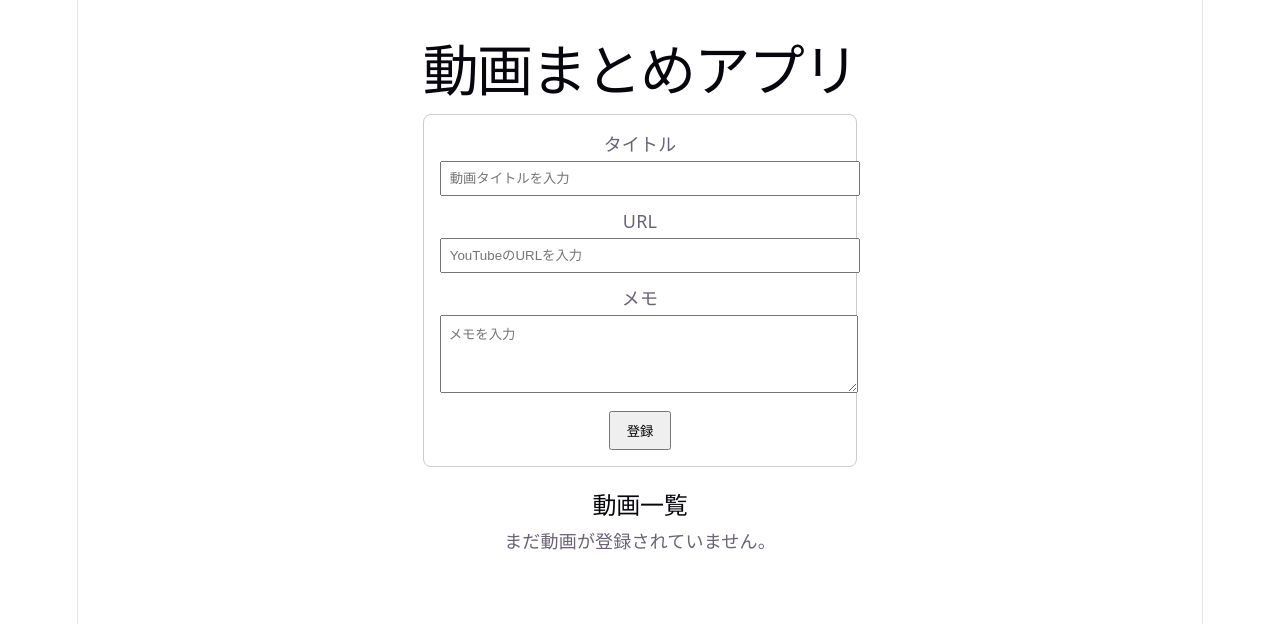
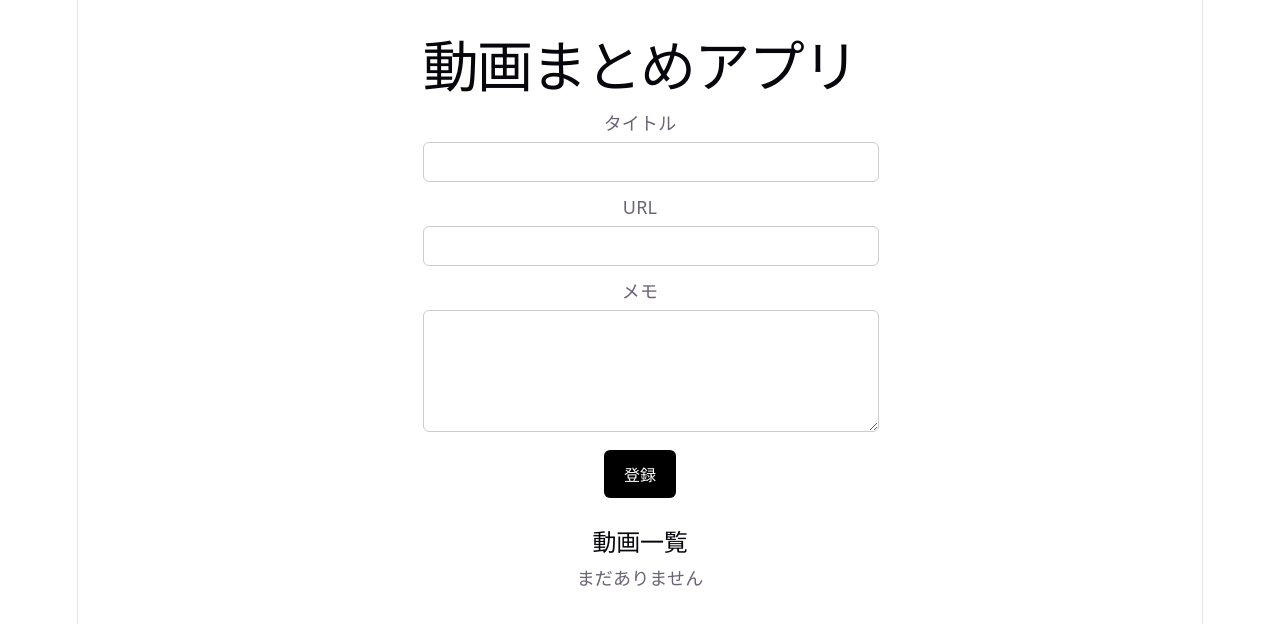
Before and after one commit to ka2ki1/video-stock-frontend, a React (Vite) app: page / in a window 1280 px wide. Shown: the top 624 px of the page. Built offline with nearby package versions, Linux system fonts and the light colour scheme.

Commit message:
refactor: split components into form, list, and item

```diff
--- a/src/App.jsx
+++ b/src/App.jsx
@@ -1,182 +1,31 @@
 import { useState } from "react";
+import VideoForm from "./components/VideoForm";
+import VideoList from "./components/VideoList";
 
 function App() {
-  const [title, setTitle] = useState("");
-  const [url, setUrl] = useState("");
-  const [memo, setMemo] = useState("");
   const [videos, setVideos] = useState([]);
 
-  function extractYouTubeVideoId(url) {
-    if (!url) return "";
-
-    try {
-      const parsedUrl = new URL(url);
-
-      if (
-        parsedUrl.hostname === "www.youtube.com" ||
-        parsedUrl.hostname === "youtube.com"
-      ) {
-        if (parsedUrl.pathname === "/watch") {
-          return parsedUrl.searchParams.get("v") || "";
-        }
-
-        if (parsedUrl.pathname.startsWith("/embed/")) {
-          return parsedUrl.pathname.split("/embed/")[1];
-        }
-
-        if (parsedUrl.pathname.startsWith("/shorts/")) {
-          return parsedUrl.pathname.split("/shorts/")[1];
-        }
-      }
-
-      if (parsedUrl.hostname === "youtu.be") {
-        return parsedUrl.pathname.slice(1);
-      }
-
-      return "";
-    } catch {
-      return "";
-    }
+  function handleAdd(video) {
+    setVideos([...videos, video]);
   }
 
-  function convertToEmbedUrl(url) {
-    const videoId = extractYouTubeVideoId(url);
-
-    if (!videoId) return "";
-
-    return `https://www.youtube.com/embed/${videoId}`;
-  }
-
-  function handleAddVideo() {
-    if (title.trim() === "") return;
-
-    const newVideo = {
-      id: crypto.randomUUID(),
-      title,
-      url,
-      memo,
-    };
-
-    setVideos([...videos, newVideo]);
-
-    setTitle("");
-    setUrl("");
-    setMemo("");
-  }
-
-  function handleDeleteVideo(id) {
-    setVideos(videos.filter((video) => video.id !== id));
+  function handleDelete(id) {
+    setVideos(videos.filter((v) => v.id !== id));
   }
 
   return (
-    <div style={{ maxWidth: "800px", margin: "0 auto", padding: "24px" }}>
-      <h1>動画まとめアプリ</h1>
+    <div
+      style={{
+        maxWidth: "800px",
+        margin: "0 auto",   // ← これが中央寄せ
+        padding: "20px",
+      }}
+    >
+      <h1 style={{ textAlign: "center" }}>動画まとめアプリ</h1>
 
-      <div
-        style={{
-          border: "1px solid #ccc",
-          padding: "16px",
-          borderRadius: "8px",
-          marginBottom: "24px",
-        }}
-      >
-        <div style={{ marginBottom: "12px" }}>
-          <label>タイトル</label>
-          <br />
-          <input
-            type="text"
-            placeholder="動画タイトルを入力"
-            value={title}
-            onChange={(e) => setTitle(e.target.value)}
-            style={{ width: "100%", padding: "8px", marginTop: "4px" }}
-          />
-        </div>
+      <VideoForm onAdd={handleAdd} />
 
-        <div style={{ marginBottom: "12px" }}>
-          <label>URL</label>
-          <br />
-          <input
-            type="text"
-            placeholder="YouTubeのURLを入力"
-            value={url}
-            onChange={(e) => setUrl(e.target.value)}
-            style={{ width: "100%", padding: "8px", marginTop: "4px" }}
-          />
-        </div>
-
-        <div style={{ marginBottom: "12px" }}>
-          <label>メモ</label>
-          <br />
-          <textarea
-            placeholder="メモを入力"
-            value={memo}
-            onChange={(e) => setMemo(e.target.value)}
-            rows="4"
-            style={{ width: "100%", padding: "8px", marginTop: "4px" }}
-          />
-        </div>
-
-        <button onClick={handleAddVideo} style={{ padding: "8px 16px" }}>
-          登録
-        </button>
-      </div>
-
-      <h2>動画一覧</h2>
-
-      {videos.length === 0 ? (
-        <p>まだ動画が登録されていません。</p>
-      ) : (
-        <ul style={{ listStyle: "none", padding: 0 }}>
-          {videos.map((video) => {
-            const embedUrl = convertToEmbedUrl(video.url);
-
-            return (
-              <li
-                key={video.id}
-                style={{
-                  border: "1px solid #ccc",
-                  borderRadius: "8px",
-                  padding: "16px",
-                  marginBottom: "16px",
-                }}
-              >
-                <h3>{video.title}</h3>
-
-                {embedUrl ? (
-                  <iframe
-                    width="100%"
-                    height="315"
-                    src={embedUrl}
-                    title={video.title}
-                    allow="accelerometer; autoplay; clipboard-write; encrypted-media; gyroscope; picture-in-picture"
-                    allowFullScreen
-                    style={{ marginBottom: "12px", border: "none" }}
-                  ></iframe>
-                ) : (
-                  <p style={{ color: "red" }}>
-                    YouTubeのURLとして認識できませんでした。
-                  </p>
-                )}
-
-                <p>
-                  <strong>URL:</strong> {video.url}
-                </p>
-
-                <p>
-                  <strong>メモ:</strong> {video.memo}
-                </p>
-
-                <button
-                  onClick={() => handleDeleteVideo(video.id)}
-                  style={{ marginTop: "8px", padding: "8px 16px" }}
-                >
-                  削除
-                </button>
-              </li>
-            );
-          })}
-        </ul>
-      )}
+      <VideoList videos={videos} onDelete={handleDelete} />
     </div>
   );
 }
--- /dev/null
+++ b/src/components/VideoForm.jsx
@@ -0,0 +1,81 @@
+import { useState } from "react";
+
+function VideoForm({ onAdd }) {
+  const [title, setTitle] = useState("");
+  const [url, setUrl] = useState("");
+  const [memo, setMemo] = useState("");
+
+  function handleSubmit() {
+    if (title.trim() === "") return;
+
+    onAdd({
+      id: crypto.randomUUID(),
+      title,
+      url,
+      memo,
+    });
+
+    setTitle("");
+    setUrl("");
+    setMemo("");
+  }
+
+  const inputStyle = {
+    width: "100%",
+    padding: "10px",
+    fontSize: "16px",
+    marginTop: "6px",
+    borderRadius: "6px",
+    border: "1px solid #ccc",
+  };
+
+  const buttonStyle = {
+    marginTop: "12px",
+    padding: "12px 20px",
+    fontSize: "16px",
+    borderRadius: "6px",
+    border: "none",
+    backgroundColor: "#000",
+    color: "#fff",
+    cursor: "pointer",
+  };
+
+  return (
+    <div style={{ maxWidth: "600px", marginBottom: "30px" }}>
+      <div>
+        <label>タイトル</label>
+        <input
+          type="text"
+          value={title}
+          onChange={(e) => setTitle(e.target.value)}
+          style={inputStyle}
+        />
+      </div>
+
+      <div style={{ marginTop: "12px" }}>
+        <label>URL</label>
+        <input
+          type="text"
+          value={url}
+          onChange={(e) => setUrl(e.target.value)}
+          style={inputStyle}
+        />
+      </div>
+
+      <div style={{ marginTop: "12px" }}>
+        <label>メモ</label>
+        <textarea
+          value={memo}
+          onChange={(e) => setMemo(e.target.value)}
+          style={{ ...inputStyle, height: "100px" }}
+        />
+      </div>
+
+      <button onClick={handleSubmit} style={buttonStyle}>
+        登録
+      </button>
+    </div>
+  );
+}
+
+export default VideoForm;
--- /dev/null
+++ b/src/components/VideoItem.jsx
@@ -0,0 +1,61 @@
+function VideoItem({ video, onDelete }) {
+  function getEmbedUrl(url) {
+    try {
+      const u = new URL(url);
+
+      if (u.hostname === "youtu.be") {
+        return `https://www.youtube.com/embed/${u.pathname.slice(1)}`;
+      }
+
+      if (u.pathname === "/watch") {
+        return `https://www.youtube.com/embed/${u.searchParams.get("v")}`;
+      }
+
+      if (u.pathname.startsWith("/shorts/")) {
+        return `https://www.youtube.com/embed/${u.pathname.split("/shorts/")[1]}`;
+      }
+
+      return "";
+    } catch {
+      return "";
+    }
+  }
+
+  const embedUrl = getEmbedUrl(video.url);
+
+  return (
+    <li style={{ marginBottom: "20px" }}>
+      <h3>{video.title}</h3>
+
+      {embedUrl && (
+        <iframe
+          width="500"
+          height="300"
+          src={embedUrl}
+          title="video"
+          allowFullScreen
+        ></iframe>
+      )}
+
+      <p>{video.memo}</p>
+
+      <button
+        onClick={() => onDelete(video.id)}
+        style={{
+          marginTop: "10px",
+          padding: "10px 20px",
+          fontSize: "16px",
+          borderRadius: "6px",
+          border: "none",
+          backgroundColor: "#e53935",
+          color: "#fff",
+          cursor: "pointer",
+        }}
+      >
+        削除
+      </button>
+    </li>
+  );
+}
+
+export default VideoItem;
--- /dev/null
+++ b/src/components/VideoList.jsx
@@ -0,0 +1,25 @@
+import VideoItem from "./VideoItem";
+
+function VideoList({ videos, onDelete }) {
+  return (
+    <div>
+      <h2>動画一覧</h2>
+
+      {videos.length === 0 ? (
+        <p>まだありません</p>
+      ) : (
+        <ul>
+          {videos.map((video) => (
+            <VideoItem
+              key={video.id}
+              video={video}
+              onDelete={onDelete}
+            />
+          ))}
+        </ul>
+      )}
+    </div>
+  );
+}
+
+export default VideoList;
```
